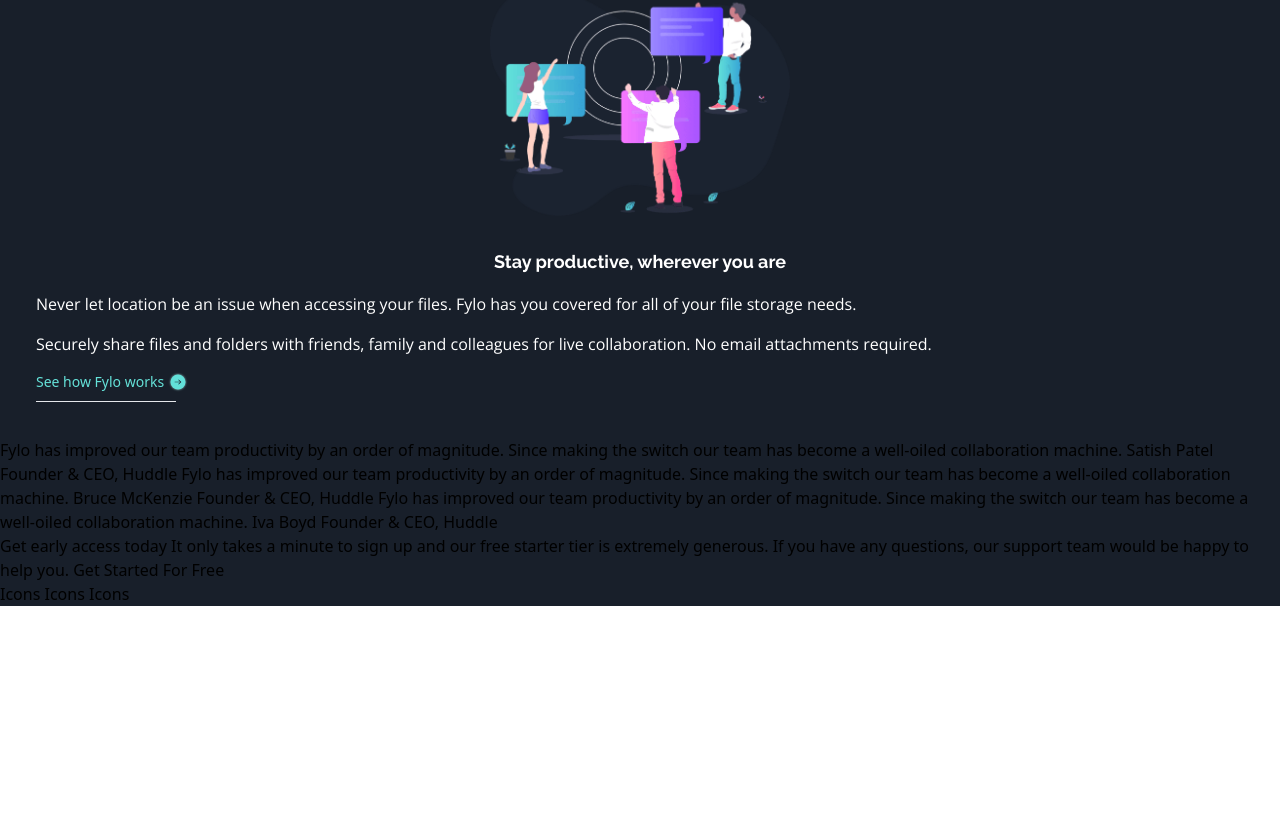
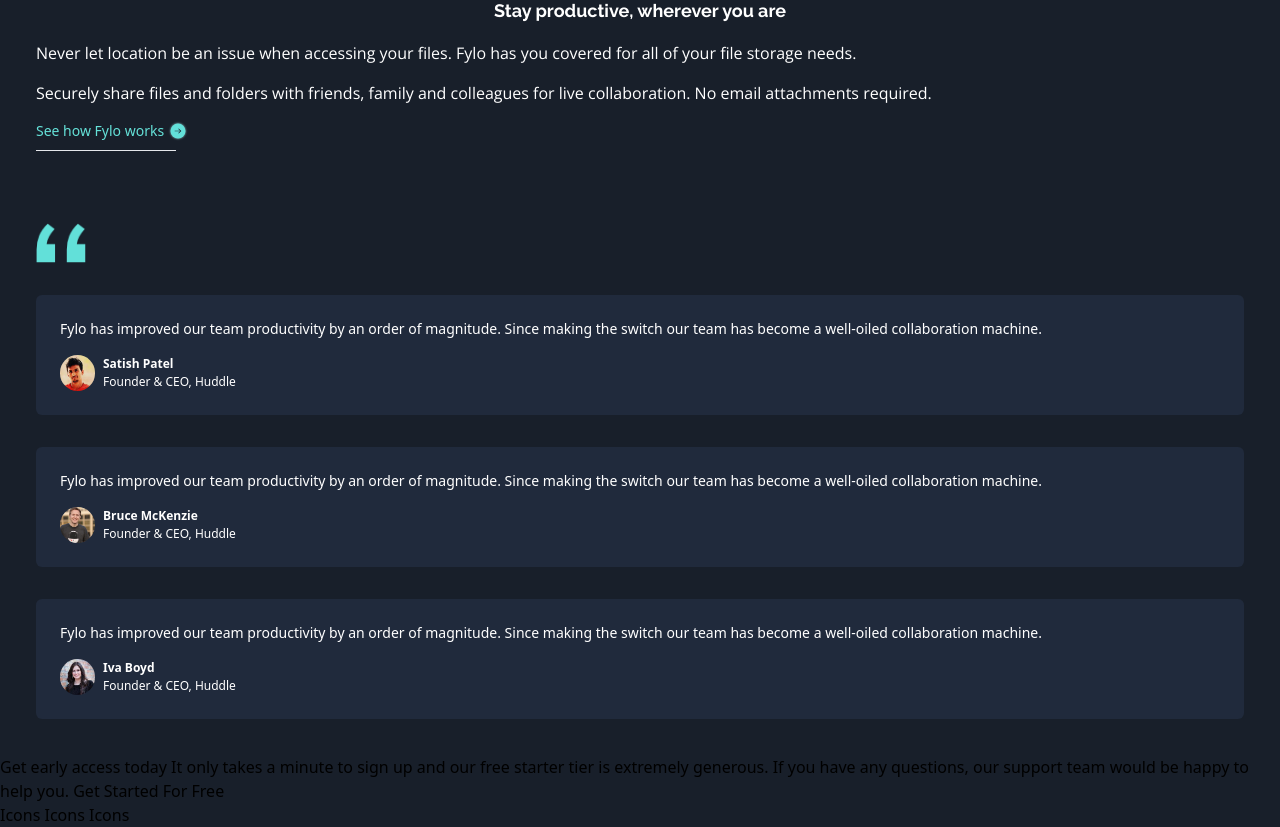
Before and after one commit to nataliiasolomchak21/fylo-landing-page, a React (Vite) app: page / in a window 1280 px wide. Shown: the part 1430-2257 px from the top of the page. Before the commit the page ends 2036 px from the top, so only its background shows below. Built offline with nearby package versions, Linux system fonts and the light colour scheme.

Commit message:
feat: Add Testimonials sections

```diff
--- a/src/components/About.jsx
+++ b/src/components/About.jsx
@@ -4,7 +4,7 @@
 const About = () => {
   return (
     <section className='p-9'>
-      <div className='flex flex-col'>
+      <div className='flex xs:flex-col lg:flex-row'>
       <img src={illustrationProductive} alt="productive people" className='mx-auto' width={300} height={300} />
       <article className=''>
         <h3 className='text-white font-raleway font-fontWeight700 text-lg text-center mt-8'>Stay productive, wherever you are</h3>
--- a/src/components/Services.jsx
+++ b/src/components/Services.jsx
@@ -4,10 +4,10 @@
 const Services = () => {
   return (
     <section className='p-9'>
-      <div className='container mx-auto '>
+      <div className='container mx-auto grid grid-cols-1 sm:grid-cols-2 lg:grid-cols-2 gap-4'>
         {services.map((service) => (
           <div key={service.id} className='flex flex-col justify-center items-center text-center mt-8'>
-        <img src={service.icon} alt={service.title} width={70} height={70}/>
+            <img src={service.icon} alt={service.title} width={70} height={70} />
             <h2 className='text-lg mt-4 font-raleway text-white font-fontWeight700'>{service.title}</h2>
             <p className='text-fontSize mt-2 font-openSans text-white font-fontWeight400'>{service.content}</p>
           </div>
--- a/src/components/Testimonials.jsx
+++ b/src/components/Testimonials.jsx
@@ -1,26 +1,27 @@
 import React from 'react'
+import { testimonials } from '../constants'
+import { bgQuotes } from '../assets'
 
 const Testimonials = () => {
   return (
-    <div>
-      Fylo has improved our team productivity by an order of magnitude. Since making the switch our team has
-  become a well-oiled collaboration machine.
+    <section className='p-9'>
+      <div className='flex xs:flex-col lg:flex-row lg:gap-5'>
+        <img src={bgQuotes} alt="quotes" width={50} height={50}/>
+        {testimonials.map((testimonial) => (
+          <div key={testimonial.id} className='flex flex-col text-left mt-8 p-6 bg-testimonialsBg rounded-md'>
+            <p className='text-white text-sm'>{testimonial.feedback}</p>
+            <div className='flex justify-start gap-2 mt-4'>
+              <img src={testimonial.icon} alt="person" className='rounded-full' width={35} height={20}/>
+              <article className='text-white'>
+                <h4 className='font-fontWeight700 text-[12px]'>{testimonial.name}</h4>
+                <p className='text-[12px]'>{testimonial.title}</p>
+              </article>
+            </div>
+          </div>
+        ))}
+      </div>
 
-  Satish Patel
-  Founder & CEO, Huddle
-
-  Fylo has improved our team productivity by an order of magnitude. Since making the switch our team has
-  become a well-oiled collaboration machine.
-
-  Bruce McKenzie
-  Founder & CEO, Huddle
-
-  Fylo has improved our team productivity by an order of magnitude. Since making the switch our team has
-  become a well-oiled collaboration machine.
-
-  Iva Boyd
-  Founder & CEO, Huddle
-    </div>
+    </section>
   )
 }
 
```
Lines whose indentation alone changed are shown as unchanged.
